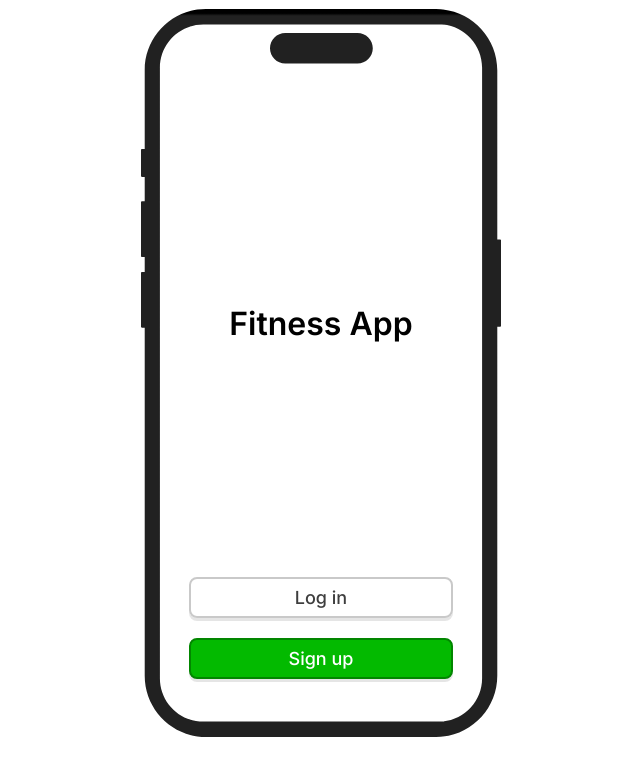
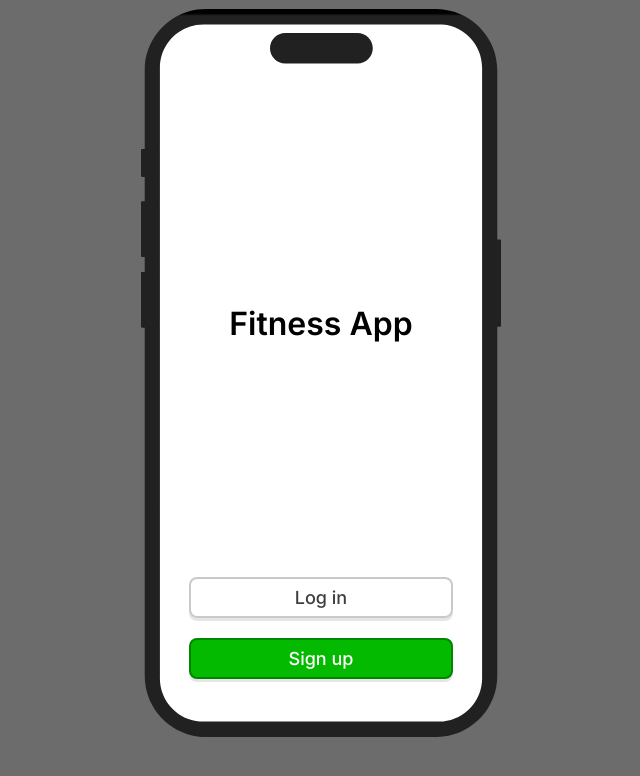
Before and after one commit to wirelesseye/FitBuddy-prototype, a React (Vite) app: page / in a window 1280 px wide. Shown: the top 776 px of the page, without its empty margins (319-959 px from the left). Built offline with nearby package versions, Linux system fonts and the light colour scheme.

Commit message:
Change body background color

```diff
--- a/src/Layout.tsx
+++ b/src/Layout.tsx
@@ -5,6 +5,10 @@ import { css, injectGlobal } from "@emotion/css";
 injectGlobal`
     ::-webkit-scrollbar {
         display: none;
+    }
+
+    body {
+        background-color: #6c6c6c;
     }
 
     * {
@@ -41,6 +45,7 @@ const styles = {
     `,
     main: css`
         position: absolute;
+        background-color: #FFF;
         left: 18px;
         right: 18px;
         top: 15px;
```
